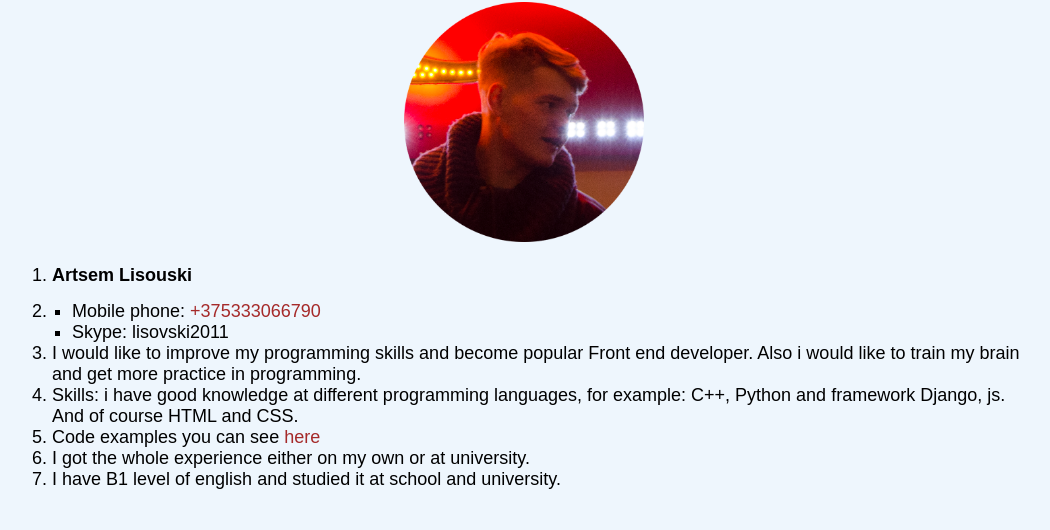
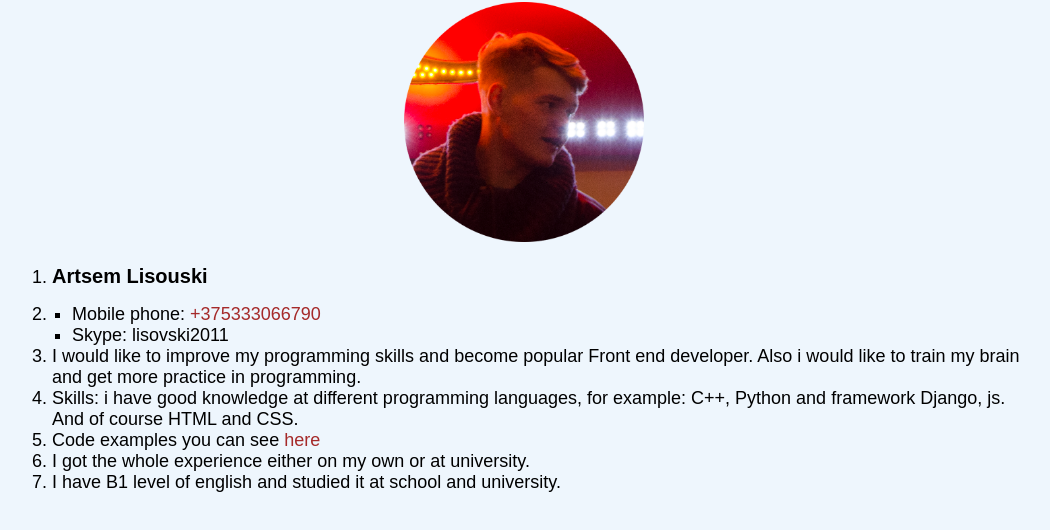
Before and after one commit to Artemische/rsschool-2019Q1-cv, a plain HTML site: page index.html in a window 1280 px wide. Shown: the part 64-594 px from the top of the page, without its empty margins (116-1166 px from the left). Drawn offline with Linux system fonts and the light colour scheme; a script that the page names is missing.

Commit message:
main.css: changed h2 font-size

```diff
--- a/main.css
+++ b/main.css
@@ -27,3 +27,6 @@ a:active, a:visited,a {
     text-decoration: none;
     color: brown;
 }
+.info h2 {
+    font-size: 20px;
+}
```
